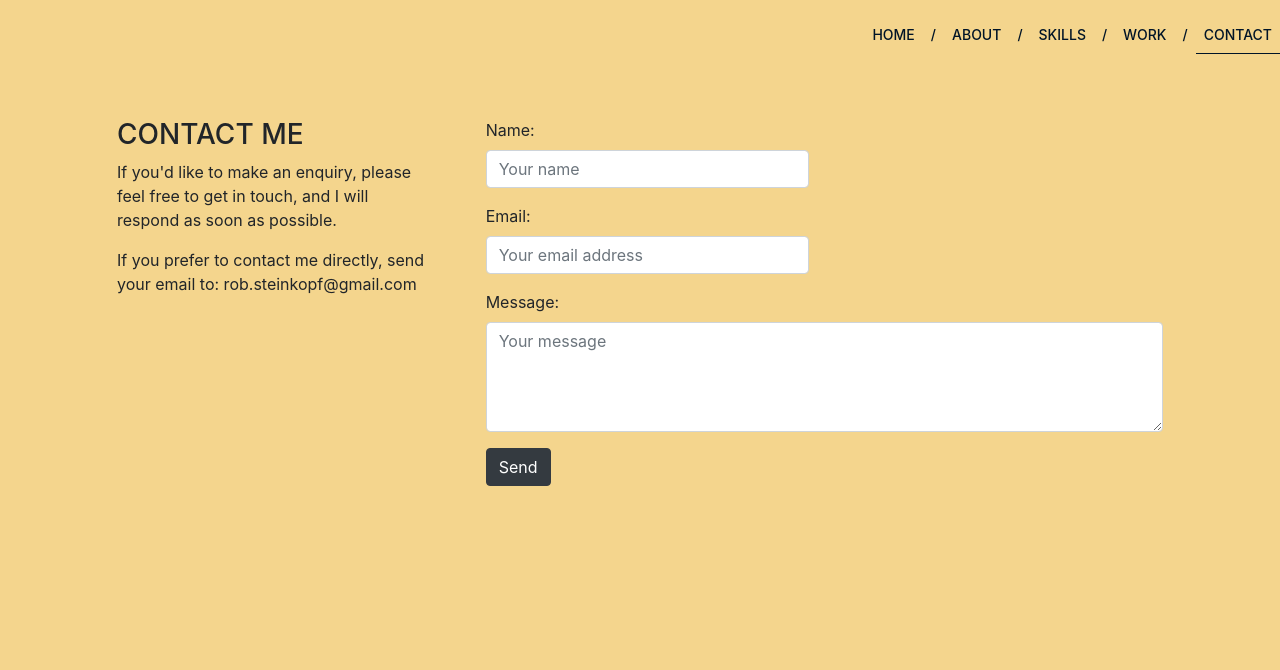
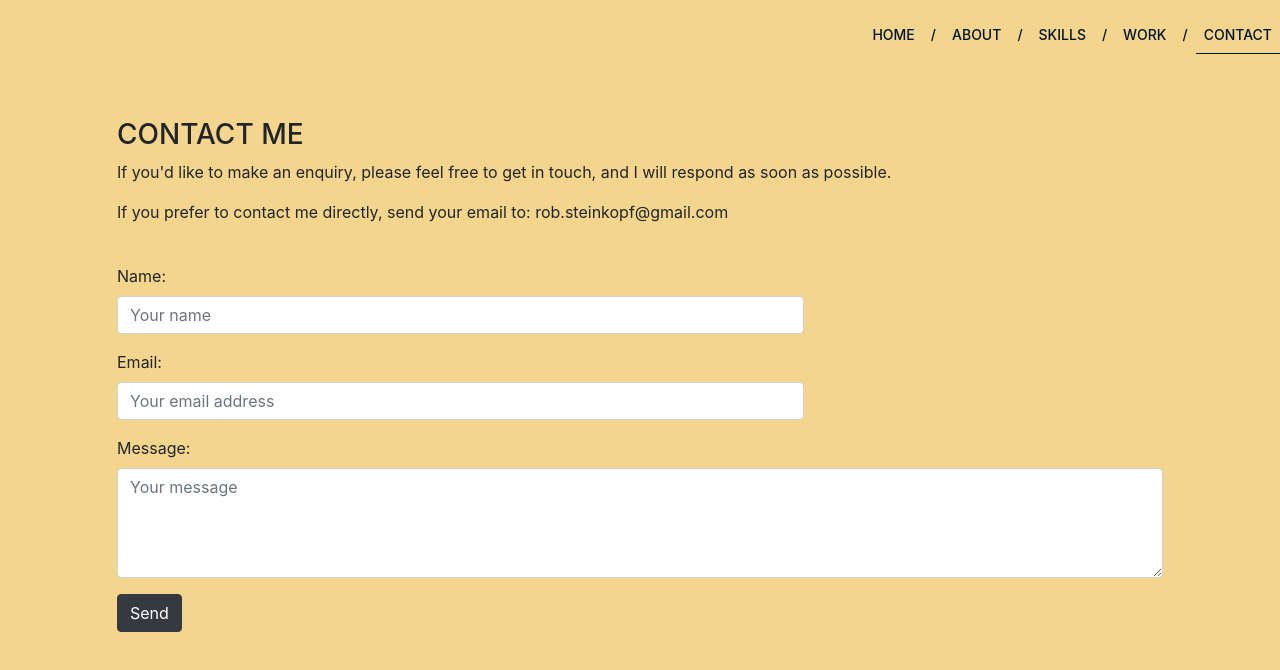
Before and after one commit to rsteinkopfjr/rsteinkopf-portfolio, a website: page contact.html in a window 1280 px wide. Drawn offline with nearby package versions, Linux system fonts and the light colour scheme.

Commit message:
Format contact form

```diff
--- a/assets/css/style.css
+++ b/assets/css/style.css
@@ -71,6 +71,9 @@ li.nav-item.active:before {
     color: #708D81;
     /* border-bottom: 0.1vh solid #708D81; */
 }
+.contact-form {
+    clear: left;
+}
 
 /* No media query for `xs` since this is the default in Bootstrap */
 /* Small devices (landscape phones, 576px and up) */
--- a/contact.html
+++ b/contact.html
@@ -65,19 +65,22 @@
     <!-- Contact Form -->
     <div class="jumbotron container">
         <div class="row">
-            <div class="col-4">
+            <div class="col-12" id="contact-info">
                 <h3 class="col-12">CONTACT ME</h3>
                 <p class="col-12">If you'd like to make an enquiry, please feel free to get in touch, and I will respond
                     as soon as
                     possible.</p>
                 <p class="col-12">If you prefer to contact me directly, send your email to: rob.steinkopf@gmail.com</p>
             </div>
-            <form class="col-8">
-                <div class="form-group col-6">
+        </div>
+        <br>
+        <div class="row">
+            <form class="col-12">
+                <div class="form-group col-8">
                     <label>Name:</label>
                     <input type="name" class="form-control" placeholder="Your name">
                 </div>
-                <div class="form-group col-6">
+                <div class="form-group col-8">
                     <label>Email:</label>
                     <input type="email" class="form-control" placeholder="Your email address">
                 </div>
```
